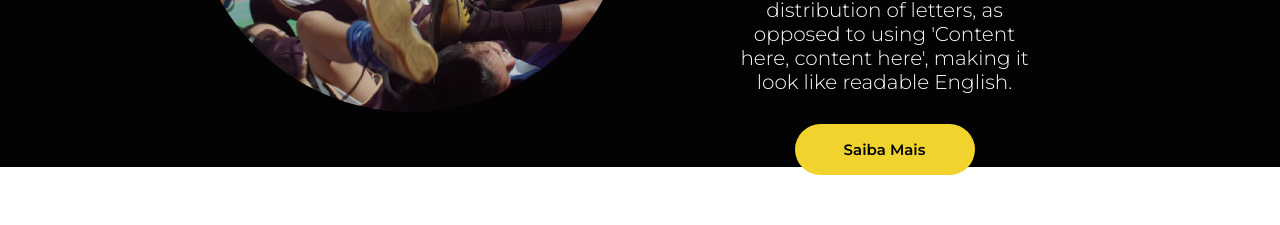
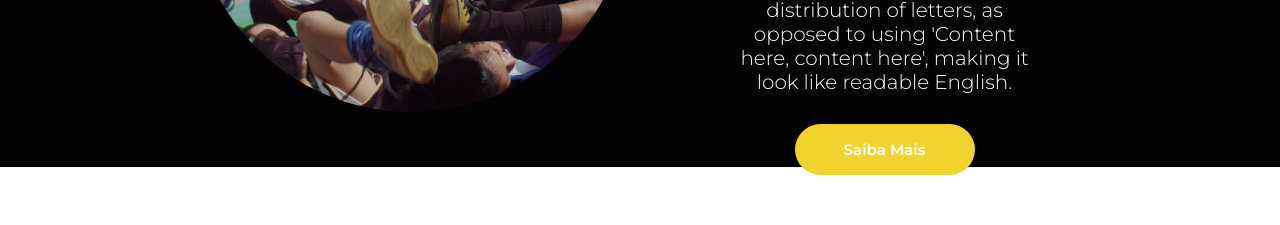
Before and after one commit to C4rlosed/ProjectIJP, a React (Create React App) app: page /Parceiros in a window 1280 px wide. Shown: the part 2240-2465 px from the top of the page. Built offline with nearby package versions, Linux system fonts and the light colour scheme.

Commit message:
At. redirecionamentos de button Parceiros e Footer

```diff
--- a/src/Parceiros/index.js
+++ b/src/Parceiros/index.js
@@ -8,6 +8,7 @@ import lovefutbol from '../Utilidades/Imagem/parceiros/lovefutbol.png'
 import freefirelogo from '../Utilidades/Imagem/parceiros/freefirelogo.png'
 import Footer from '../Utilidades/Footer';
 import Carrossel from '../Noticias/carrossel';
+import { Link } from 'react-router-dom'
 
 const ParceiroContainer = style.div`
 `
@@ -42,7 +43,7 @@ function Parceiro() {
                     <p>It is a long established fact that a reader will be distracted by the readable content of a page when looking at
                         its layout. The point of using Lorem Ipsum is that it has a more-or-less normal distribution of letters, as opposed to using 'Content here, content here', making it look like readable English.
                     </p>
-                    <button type="button" className="button-parceiro">Saiba Mais</button>
+                    <button type="button" className="button-parceiro"><Link to="/Noticias">Saiba Mais</Link></button>
                 </div>
             </section>
 
--- a/src/Utilidades/Footer/index.js
+++ b/src/Utilidades/Footer/index.js
@@ -5,6 +5,7 @@ import logoFooter from '../Imagem/logo-banner.png'
 import instagram from '../Imagem/redes_sociais/instagram.svg'
 import facebook from '../Imagem/redes_sociais/facebook.svg'
 import whatsapp from '../Imagem/redes_sociais/whatsapp.svg'
+import { Link } from 'react-router-dom'
 
 const FooterContainer = style.div`
     max-width: 100%;
@@ -18,7 +19,7 @@ function Footer() {
             <div className='footer-bg'>
                 <h2><span id='font-300'>SEJA</span> PARCEIRO <span id='font-300'>E</span> FAÇA PARTE DESTA HISTÓRIA!</h2>
                 <p>Aenean non molestie nulla. Intege pulvinar enim justo, id viverra ligula varius sit amet. Nullam sagittis elit imperdiet lorem mollis pretium.</p>
-                <button type='button'>Saiba Mais</button>
+                <button type='button'><Link to="/Parceiros">Saiba Mais</Link></button>
             </div>
             <div className='footer'>
                 <img id='logoFooter' src={logoFooter} alt='Logo Instituto Jardim Peri' />
```
